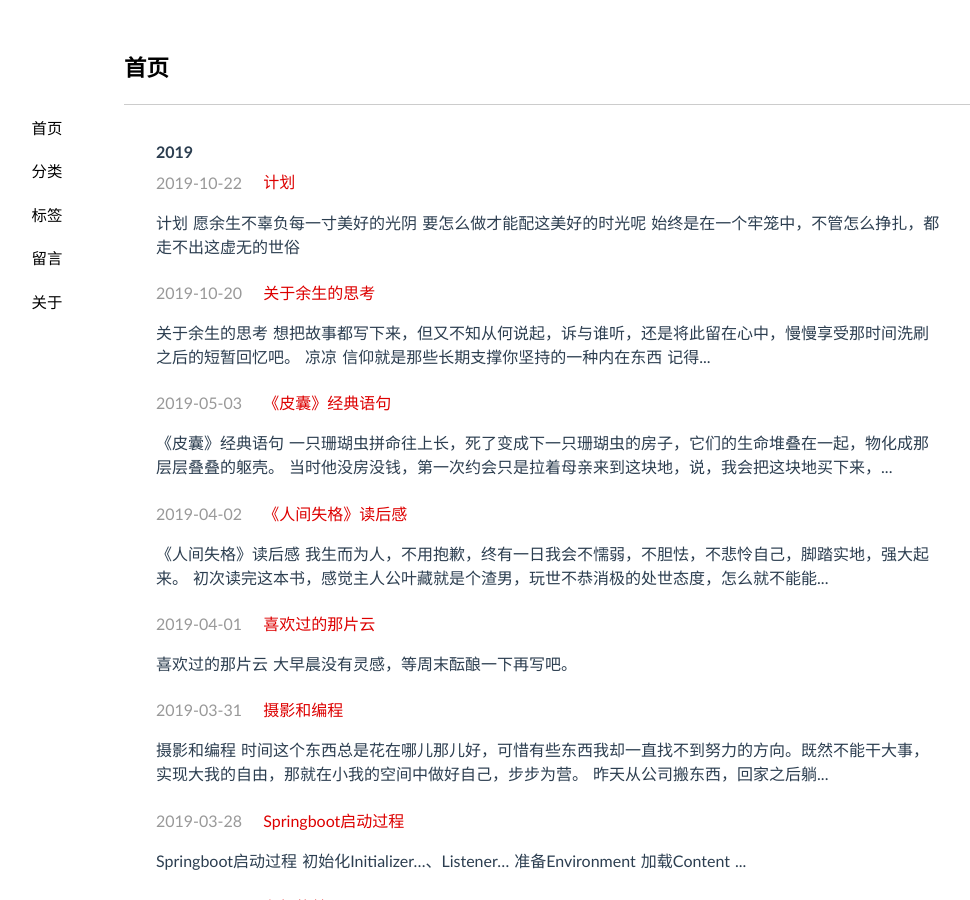
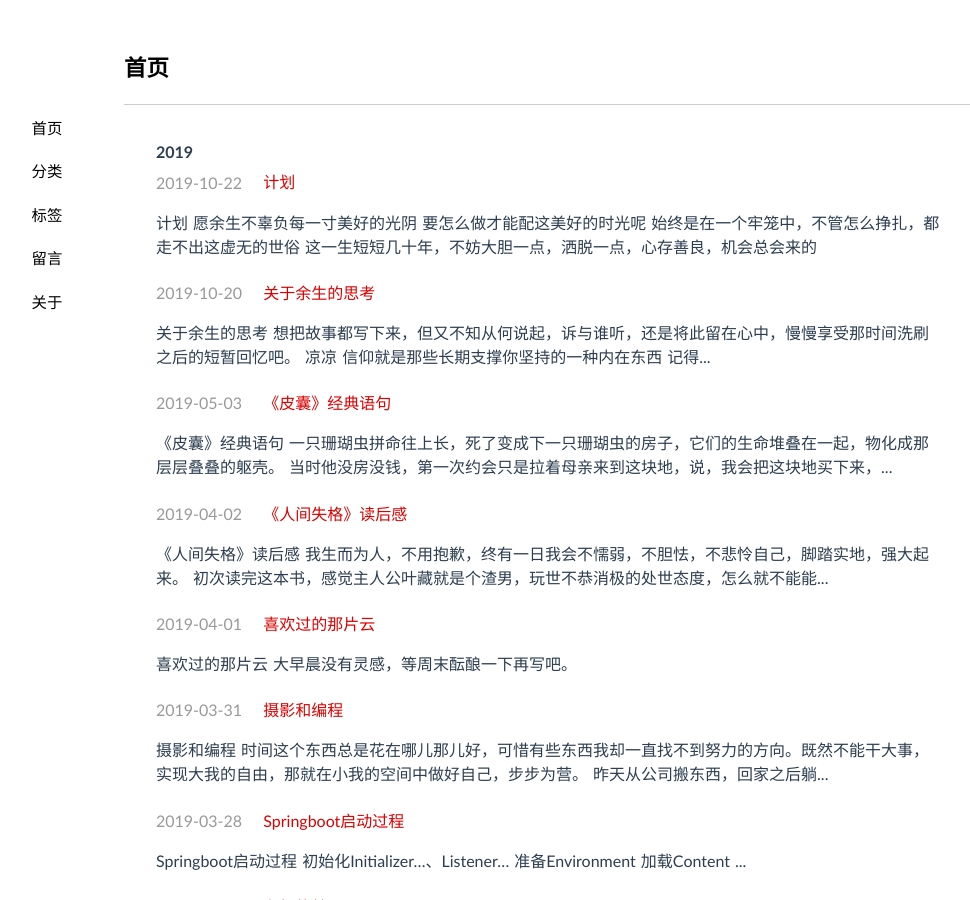
Before and after one commit to jeizas/jeizas.github.io, a Jekyll site: the page built from index.html, in a window 1280 px wide and 900 px high. Shown: the whole window, without its empty margins (91-1061 px from the left). Built offline with Jekyll 4.4.1, drawn with Linux system fonts in a browser that asks for light colours; nearby versions of some CDN libraries; the list of posts is cut into pages by our own code; comment, search, counter and statistics services are not loaded.

Commit message:
modified:   _posts/2019-10-22-计划.md

```diff
--- a/_posts/2019-10-22-计划.md
+++ b/_posts/2019-10-22-计划.md
@@ -13,3 +13,5 @@ tags: life
 要怎么做才能配这美好的时光呢
 
 始终是在一个牢笼中，不管怎么挣扎，都走不出这虚无的世俗
+
+这一生短短几十年，不妨大胆一点，洒脱一点，心存善良，机会总会来的
```
